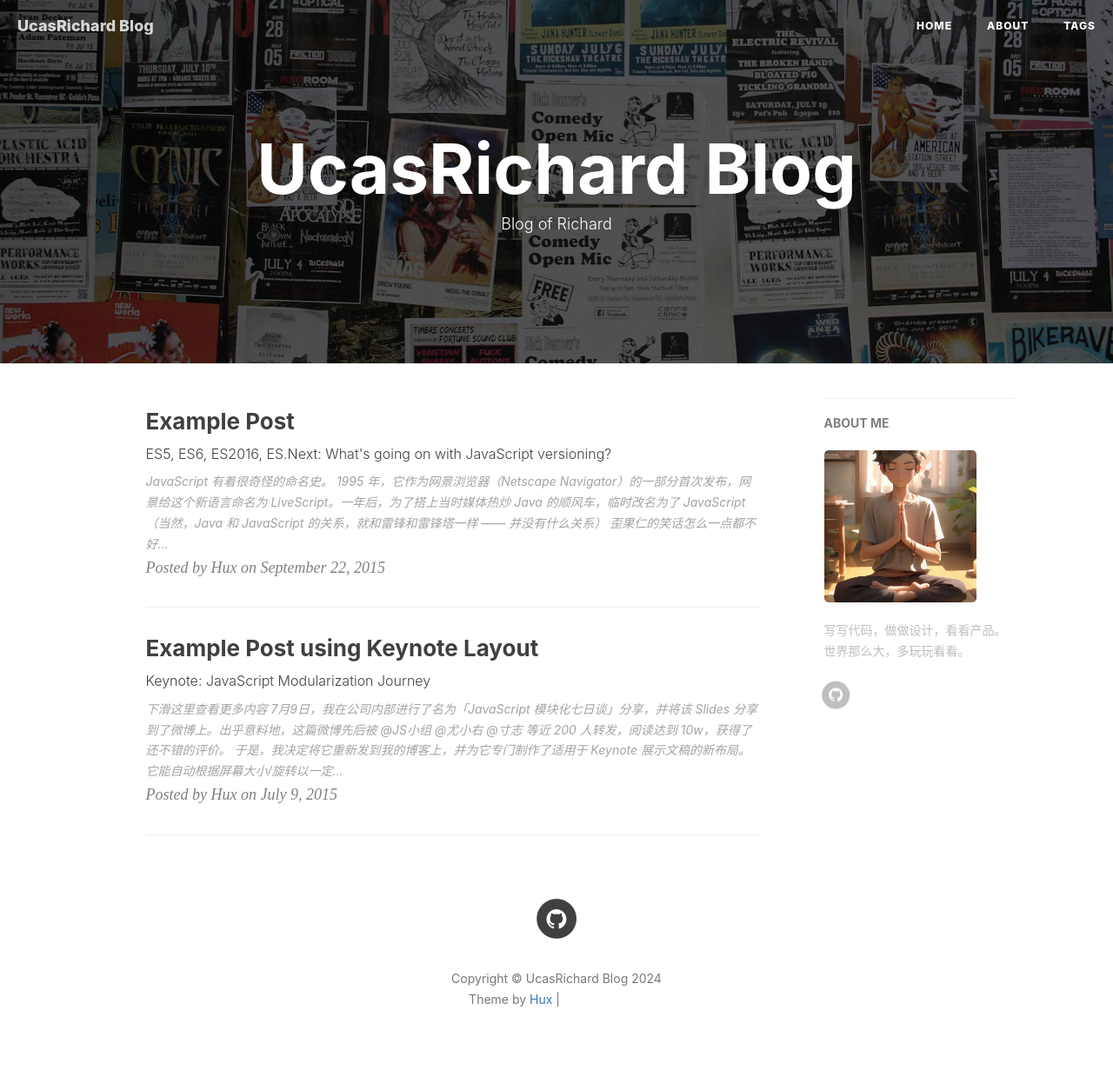
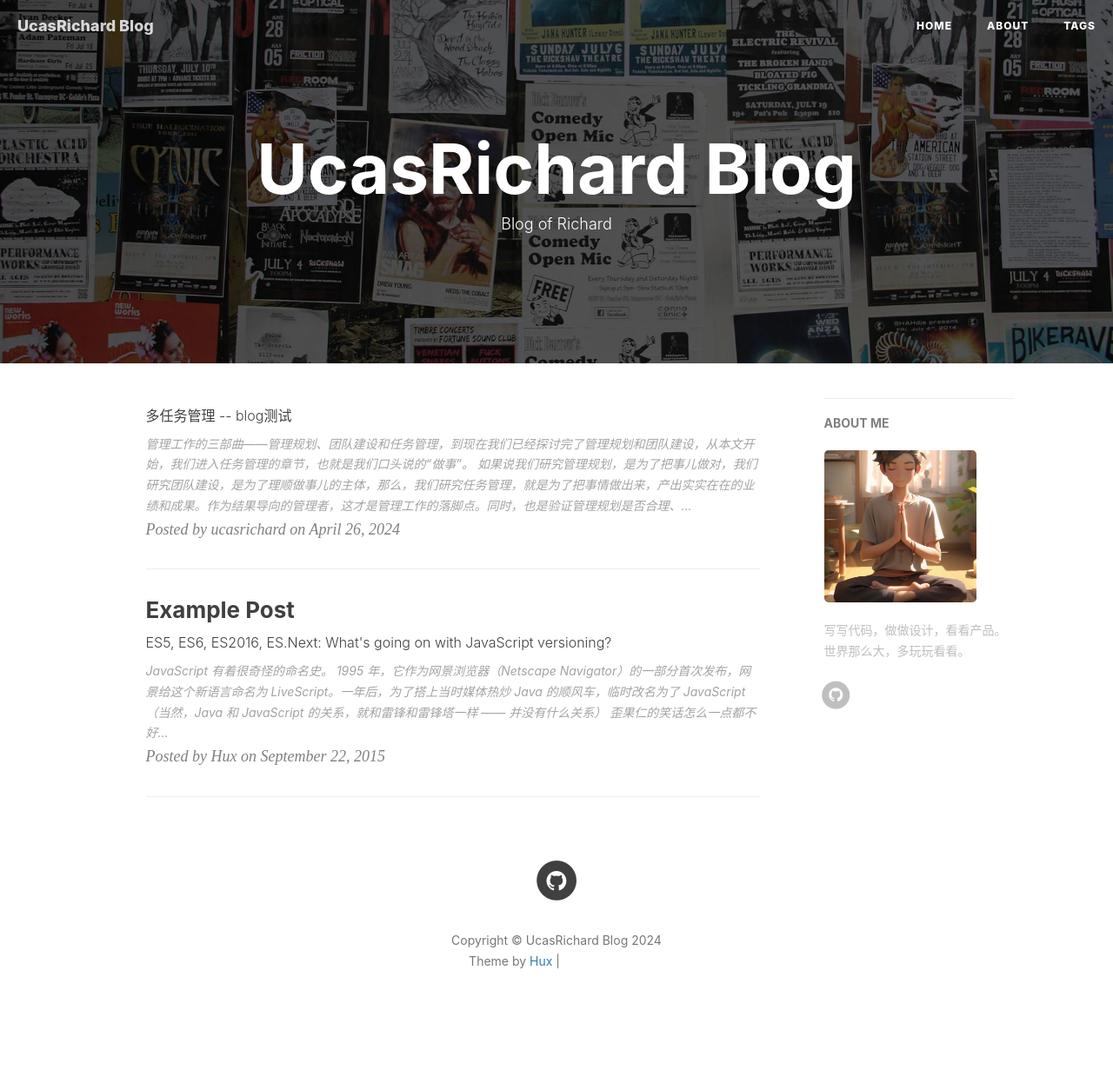
Before and after one commit to UcasRichard/ucasrichard.github.io, a Jekyll site: the page built from index.html, in a window 1280 px wide. Shown: the whole page at 87% size. Built offline with Jekyll 4.4.1, drawn with Linux system fonts in a browser that asks for light colours; nearby versions of some CDN libraries; the list of posts is cut into pages by our own code; comment, search, counter and statistics services are not loaded; after the commit the page ends 1210 px from its top, so only the background shows below that; some of the changed lines change nothing that is shown; grey boxes are pictures that could not be loaded.

Commit message:
blog test

```diff
--- a/_posts/2015-07-09-js-module-7day.markdown
+++ /dev/null
@@ -1,44 +0,0 @@
----
-layout:     keynote
-title:      "Example Post using Keynote Layout"
-subtitle:   "Keynote: JavaScript Modularization Journey"
-iframe:     "http://huangxuan.me/js-module-7day/"
-date:       2015-07-09
-author:     "Hux"
-header-img: "img/post-bg-js-version.jpg"
-tags:
-    - 前端开发
-    - JavaScript
----
-
-
-> 下滑这里查看更多内容
-
-7月9日，我在公司内部进行了名为「JavaScript 模块化七日谈」分享，并将该 Slides 分享到了微博上。出乎意料地，这篇微博先后被 @JS小组 @尤小右 @寸志 等近 200 人转发，阅读达到 10w，获得了还不错的评价。
-
-于是，我决定将它重新发到我的博客上，并为它专门制作了适用于 Keynote 展示文稿的新布局。它能自动根据屏幕大小/旋转以一定比例填充屏幕，你也可以直接点击下方链接在新页面打开，来获得更好的、沉浸式的全屏体验
-
-
-### [Watch Slides →](http://huangxuan.me/js-module-7day)
-
-<img src="http://huangxuan.me/js-module-7day/attach/qrcode.png" width="350" height="350"/>
-
-<small class="img-hint">你也可以通过扫描二维码在手机上观看</small>
-
-
-这个 Web Slides 开源在[我的 Github 上](https://github.com/Huxpro/js-module-7day)，欢迎你帮助我完善这个展示文稿，你可以给我提 issue，可以 fork & pull request。如果它能帮助到你了，希望你还能不吝啬 star 一下这个项目
-
-
-### Catalog
-
-- 第一日 上古时期 ***Module?*** 从设计模式说起
-- 第二日 石器时代 ***Script Loader*** 只有封装性可不够，我们还需要加载
-- 第三日 蒸汽朋克 ***Module Loader*** 模块化架构的工业革命
-- 第四日 号角吹响 ***CommonJS*** 征服世界的第一步是跳出浏览器
-- 第五日 双塔奇兵 ***AMD/CMD*** 浏览器环境模块化方案
-- 第六日 精灵宝钻 ***Browserify/Webpack*** 大势所趋，去掉这层包裹！
-- 第七日 王者归来 ***ES6 Module*** 最后的战役
-
-### Thanks
-
-[Reveal.js](http://lab.hakim.se/reveal-js)
--- a/_posts/2015-09-22-js-version.markdown
+++ b/_posts/2015-09-22-js-version.markdown
@@ -5,10 +5,6 @@ subtitle:   "ES5, ES6, ES2016, ES.Next: What's going on with JavaScript versioni
 date:       2015-09-22
 author:     "Hux"
 header-img: "img/post-bg-js-version.jpg"
-tags:
-    - 前端开发
-    - JavaScript
-    - 翻译
 ---
 
 
--- /dev/null
+++ b/_posts/2024-04-26-blog-init.markdown
@@ -0,0 +1,92 @@
+---
+layout:     post
+title:      ""
+subtitle:   "多任务管理 -- blog测试"
+date:       2024-04-26
+author:     "ucasrichard"
+header-img: "img/post-bg-js-version.jpg"
+---
+
+管理工作的三部曲——管理规划、团队建设和任务管理，到现在我们已经探讨完了管理规划和团队建设，从本文开始，我们进入任务管理的章节，也就是我们口头说的“做事”。
+
+如果说我们研究管理规划，是为了把事儿做对，我们研究团队建设，是为了理顺做事儿的主体，那么，我们研究任务管理，就是为了把事情做出来，产出实实在在的业绩和成果。作为结果导向的管理者，这才是管理工作的落脚点。同时，也是验证管理规划是否合理、团队建设是否有效的最重要的标准和依据。
+
+因此，“做事”是非常重要的管理内容。
+
+既然这个事情这么重要，那我们是不是要花很多篇幅来探讨呢？不是的，我们从整个专栏的目录也可以看出，“任务管理”的比重并不高。这是为什么呢？因为这部分内容在大多技术管理者看起来都不是问题。
+
+我在各种规模的公司都做过调研，所有的统计结果都显示，相对于其他管理话题，任务管理是技术管理者们最拿手的一项，不只是他们自己这么认为，他们的上级也是如此评价的。我想，这可能和工程师出身有关，工程师有一种确定性思维， “靠谱”是好的工程师天生的品质，凡是明确答应过的事情，往往都会如数兑现。
+
+仔细回忆一下你遇到的执行问题，你也会发现，几乎大部分执行问题的主要症结不在执行本身，而是在角色认知、管理沟通、管理规划和团队建设上，因此，我们在“任务管理”这个主题上，也主要是探讨一些要点。
+
+对于很多团队来说，大部分工作都是以“项目”形式存在的，因此，任务管理大体上又是项目管理，只是为了涵盖非项目的那些工作，我才把“做事”叫做任务管理。
+
+话说回来，“做事”这个话题依然很大，我们要如何探讨呢？既然做事是一个过程，那么我们就分成“事前”“事中”和“事后”三段来探讨。
+
+在做事之前，我们需要回答的问题是：要做哪些事？先做哪件，后做哪件？也就是分清楚轻重缓急，也叫优先级梳理。
+
+在做事过程中，我们要确保事情的进展按照计划推进，尽在掌握之中，也就是有效地推进执行。
+
+在做事之后，我们要复盘做事的整个过程，并从过去的经验之中抽取一些流程机制，以便以后在类似的场景下也可以做得更好、更顺畅。
+
+因此，我们把事前的轻重缓急、事中的有效执行和事后的流程机制，称为任务管理三要素。这也是接下来三篇文章的三个主题。今天，我们就首先看看第一个要素，关于轻重缓急的梳理。
+
+“做事”：任务管理三要素
+
+虽然大部分技术管理者都不认为自己在任务管理方面是短板，但是仍然有一些问题困扰着大家，比如，“多任务并行该如何应对”，就是其中最突出的一个，特别是刚刚走上管理岗位不久的新经理尤其如此。为什么大家会头疼这个问题呢？因为大家面临的问题常常是人手不够，时间不多，但是要完成的工作却还在一件一件挤进来，这可怎么办呢？
+
+实际上，对于每个团队来说，当下能做的工作是有限的，增加并发并不会让大家的产出更高效，所以，多任务并行问题归根结底还是优先级问题，即，你要优先保证哪项工作的顺利进行。
+
+排项目优先级对于管理者来说是必备技能了，每月、每周甚至每天都在训练，相信你也对于“重要紧急四象限”耳熟能详了。我其实挺好奇，这个“四象限”对于盘点各项工作的优先级是否好用呢？
+
+重要紧急四象限
+
+我了解到的情况是，大家都很清楚“重要紧急的工作要排在最前面”“重要的工作要像大石头一样做长远安排”“紧急的工作要立即着手”“不重要不紧急的工作直接丢弃”等应对策略。可是令大家最困惑的是，到底怎么判断一项工作重要不重要，紧急不紧急呢？这个前置步骤才是最难以判断的，我举两个例子：
+
+老板刚刚口头交代的临时任务，这到底是紧急重要的、紧急不重要的，还是重要不紧急的呢？这个场景常常被倾向于认为是紧急重要的情况，必须如此吗？
+锻炼身体、学习培训常常被倾向于认为是重要不紧急的事情，情况真的如此吗？
+对于上面的这两个场景，不同的人、不同的上级、不同的任务和不同的情况下，可能会被归入不同的象限，这并没有一个可供遵循的一定之规。那么当我们面对这样的问题时，该如何判断其是否重要紧急呢？
+
+我采取的策略是问自己这两个问题：
+
+如果做，收益是否很大？收益越大，这个事情就越重要。
+如果不做，损失是否很大？损失越大，这个事情就越紧急。
+你可能会有疑问，不做的损失越大，不也意味着很重要吗？为什么只强调紧急呢？我想说的是，如果想简化问题，就需要结合我们的实际工作场景。在实际的工作中，我们经常做的并不是梳理轻重缓急四象限，更常见的情形是，我们要把日常的工作分为两种情况：一种是计划内的，也就是按照我们的规划进行的；另外一种是计划外的，即突发的情况和任务。
+
+我们的应对策略其实非常简单：
+
+对于计划内的工作，我们更关注它在一个规划周期内的价值和收益有多大。我们会把价值足够大的任务安排进来，并持续地往前推进。
+对于计划外的工作，由于是一种突发情况，是否要中断既有安排来高优先级跟进呢？中断既有安排一定是会影响正常推进的收益的，所以我们要做的决定是，是否要立刻跟进？如果不立刻跟进，带来的损失有多大？我们是否愿意并能够承担？如果不能，那就立即跟进。如果可以不立即跟进，那就转化为一个可以安排到“计划内”的工作，并参考第 1 条的策略就可以了。
+总结起来，对于任何工作任务，决策的步骤就两步：
+
+对于“计划内工作”，看收益是否足够大。收益越大就越重要，也就越需要给予相匹配的优先级、资源和关注度；收益相对不大，就放入“To do list”，作为待办任务处理。
+对于“计划外的工作”，看损失是否足够大。损失够大，就按照紧急任务安排，以止损为核心目的；如果损失可控，就放入“计划内工作”列表。
+这样是不是就容易操作了呢？
+
+于是，我们可以改进一下“紧急重要四象限”，让它更加方便实操。既然我们可以通过看收益来判断重要性，通过看损失来判断紧急性，那么这个四象限我们就可以调整如下。
+
+轻重缓急四象限（果见版）
+
+关于任务优先级的安排，除了决策的步骤和方法，还有几个重要的原则，这里我特别交代一下，方便我们对齐认知。
+
+第一，目标是需要一以贯之的。前面我们提到，通过看收益来判断一个任务是否重要，那么你参照什么来衡量收益呢？答案是目标。我们规划的目标里蕴含着我们一段时期内最重要的诉求和期待，也是衡量一项工作收益大小的坐标轴。
+
+于是你会发现，目标的设定和评估贯穿着整个管理工作的全过程，目标越明确，在关键时刻我们的方向感就越强；反之，我们就会瞻前顾后，反复掂量却不得要领。所以，好的决断力，往往基于明确的诉求和目标。
+
+第二，任务安排是弹性的。很常见的一个情况是，我们在做任务安排的时候，往往不自觉地会在心里做一个设定，即，这个项目做成某个样子才叫完成，所以需要预算这么多时间。而实际上，对于一个任务来说，其进度、质量和效果这三个要素是可以此消彼长的，所以在拆解任务的时候，对进度的预期不同，对质量的要求不同，对效果的期待不同，都会导致时间预算和优先级的变化。
+
+所以，不能用固化的视角看待一个任务，每一个任务其实都是可以弹性安排的，不一定是你需要的 4 周，也不见得是上级希望的两周，根据进度、质量、效果的不同期待，你可以给出很多种排期方案。这体现一个管理者的经验是否丰富。
+
+第三，沟通是不可或缺的。虽然排优先级主要是管理者来做，但是这并不意味着排好优先级之后就大功告成了。只有和所有相关的人员充分沟通了之后，才算是调整完毕，尤其是和自己的上级，一定要和他沟通新的工作安排方案。告诉他，你优先保证了什么，从而可能会影响什么。
+
+一个有意思的情况是，上级更倾向于告诉你，他们想要什么；而不会主动告诉你，他们愿意用什么来交换。这不是他们“唯利是图”，也不是他们“只让马拉车不让马吃草”，而是因为评估影响并给出应对方案是你的工作，这是你最清楚且拿手的，而上级判断不出对你既有安排的影响到底多大。
+
+所以，很多上级管理者跟我说，他们默认是需要沟通的，而不是默认不沟通，最怕大家最后给他们一些“surprise”。
+
+此外，很多上级倾向于告诉你，每件工作都是重要的，都是要正常推进的。但这其实只是美好的愿望，你心里要有数。如果所有的工作都重要，那就意味着没有重要的工作，所以，你要清楚上级最核心的期待是什么，这就需要看你们长期合作磨合出的默契了。
+
+好了，关于“做事”之前，我们如何安排任务的轻重缓急，我们就先探讨到这里。这篇文章，我们主要探讨了做事所包含的三个要素，以及在做优先级梳理时，可以遵循的步骤和原则。如果这恰好是你擅长的管理内容，欢迎你留言和大家分享你的经验和技巧。
+
+#### 著作权声明
+
+本文摘录只互联网
```
